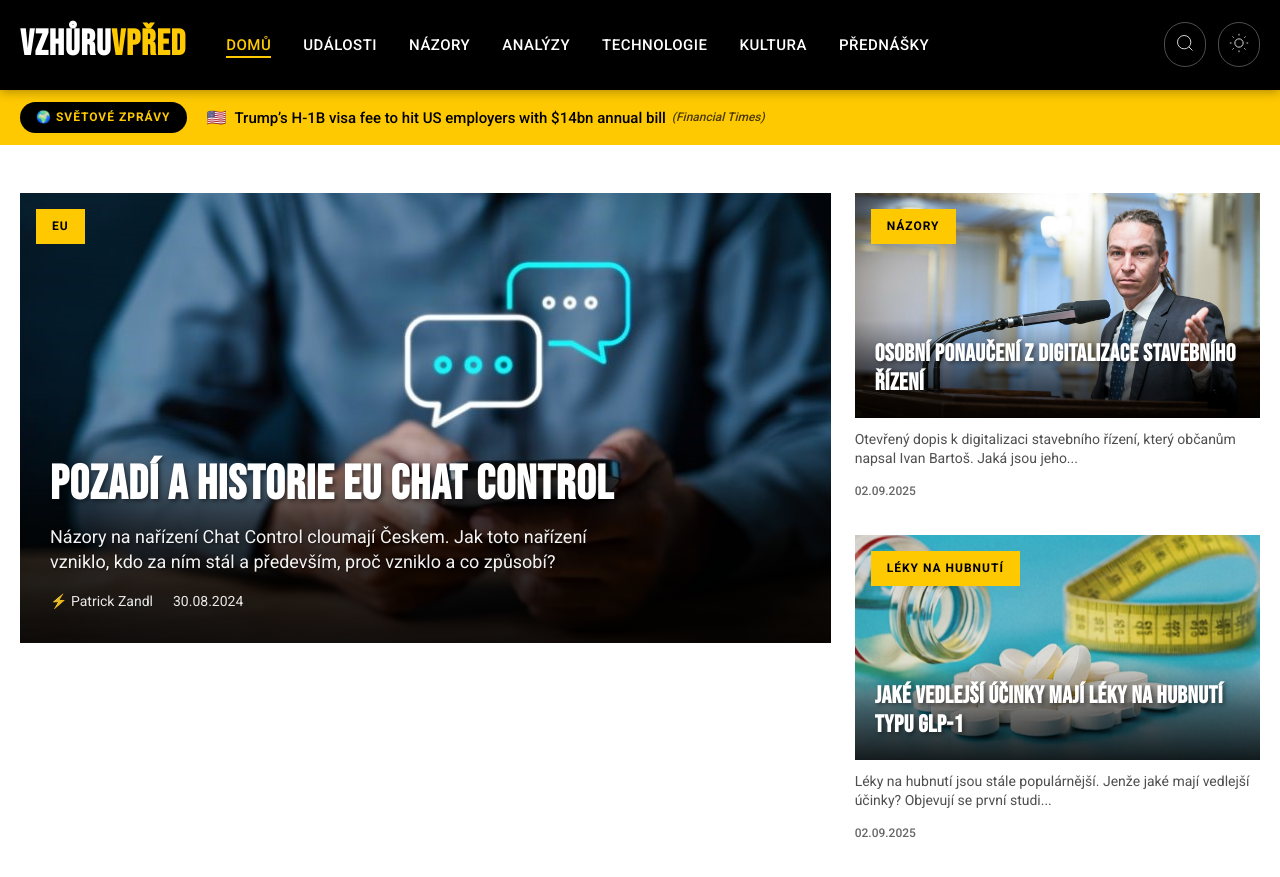
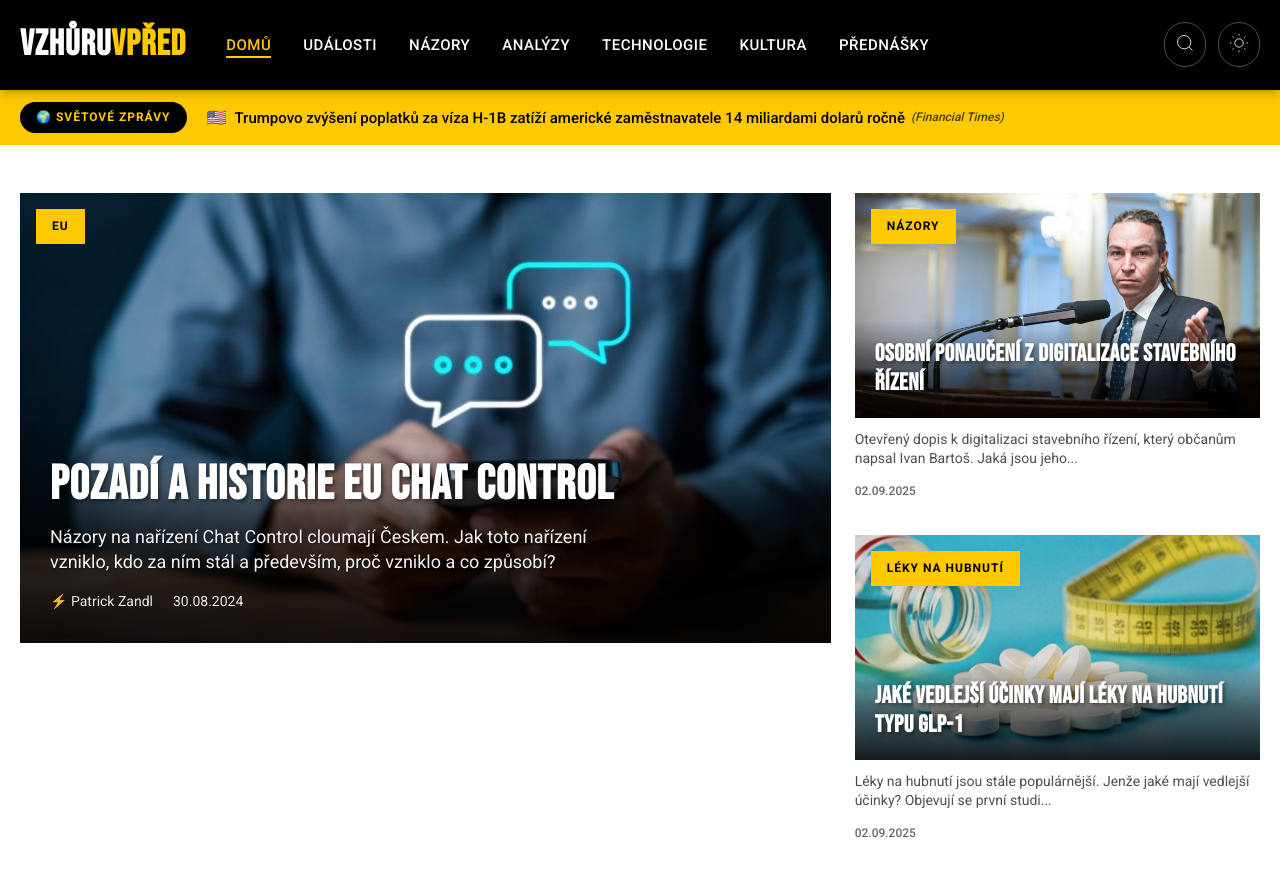
Before and after one commit to tangero/vzhuruvpred, a Jekyll site: the page built from index.html, in a window 1280 px wide and 900 px high. Shown: the top 877 px of the window. Built offline with Jekyll 4.4.1, drawn with Linux system fonts in a browser that asks for light colours; part of the change alters nothing that is shown.

Commit message:
Update world news 2025-09-22 18:30

```diff
--- a/_data/world_news.json
+++ b/_data/world_news.json
@@ -1,10 +1,10 @@
 {
-  "last_updated": "2025-09-22T17:14:49",
+  "last_updated": "2025-09-22T18:24:56",
   "articles": [
     {
       "flag": "🌍",
       "country": "global",
-      "title": "Pamětní bohoslužba za Charlieho Kirka se koná v neděli, promluví Trump a Vance - ABC News - Breaking News, Latest News and Videos",
+      "title": "Pamětní bohoslužba za Charlieho Kirka se koná v neděli, promluví Trump a Vance",
       "original_title": "Charlie Kirk memorial service set for Sunday with Trump, Vance to speak - ABC News - Breaking News, Latest News and Videos",
       "url": "https://abcnews.go.com/Politics/charlie-kirk-memorial-service-set-sunday-trump-vance/story?id\\\\u003d125735564",
       "urlToImage": null,
@@ -15,13 +15,13 @@
     {
       "flag": "🇺🇸",
       "country": "us",
-      "title": "Trump’s H-1B visa fee to hit US employers with $14bn annual bill",
+      "title": "Trumpovo zvýšení poplatků za víza H-1B zatíží americké zaměstnavatele 14 miliardami dolarů ročně",
       "original_title": "Trump’s H-1B visa fee to hit US employers with $14bn annual bill - Financial Times",
       "url": "https://www.ft.com/content/c51fc02c-0859-4908-9c3d-c3c1d12550c4",
       "urlToImage": "https://images.ft.com/v3/image/raw/https%3A%2F%2Fd1e00ek4ebabms.cloudfront.net%2Fproduction%2Ffeb7f6eb-0ca8-4842-b128-d932e1f1f65e.jpg?source=next-barrier-page",
       "source": "Financial Times",
       "publishedAt": "2025-09-21T17:25:22Z",
-      "description": "Lawyers anticipate the surprise move could face a court challenge"
+      "description": "Právníci očekávají, že neočekávaný krok může čelit soudní výzvě"
     },
     {
       "flag": "🌍",
@@ -32,7 +32,7 @@
       "urlToImage": "https://www.politico.com/dims4/default/resize/1200/quality/90/format/jpg?url=https%3A%2F%2Fstatic.politico.com%2F06%2F1e%2Fe32ecf3d48f9aa3a27be4126b505%2Ftrump-39251.jpg",
       "source": "Politico",
       "publishedAt": "2025-09-21T16:53:44Z",
-      "description": "Reagoval na otázku týkající se omezení oznámených v pátek."
+      "description": "Na dotaz ohledně omezení oznámených v pátek reagoval."
     },
     {
       "flag": "🌍",
@@ -43,7 +43,7 @@
       "urlToImage": "https://images.axios.com/31g8a21NBbxXsr77UOPd_u9XUYg=/0x0:4000x2250/1366x768/2025/09/21/1758469086125.jpg",
       "source": "Axios",
       "publishedAt": "2025-09-21T16:23:07Z",
-      "description": "Demokraté v neděli vyzvali své republikánské kolegy, aby se postavili Trumpovi."
+      "description": "Demokraté v neděli vyzvali své republikánské kolegy, aby se postavili proti Trumpovi."
     },
     {
       "flag": "🌍",
@@ -54,7 +54,7 @@
       "urlToImage": "https://assets.bwbx.io/images/users/iqjWHBFdfxIU/iu0pz63IFnJM/v0/1200x800.jpg",
       "source": "Bloomberg",
       "publishedAt": "2025-09-21T16:00:00Z",
-      "description": "Rizikoví kapitalisté v čistých technologiích začínají nahlas říkat to, co již delší dobu tušili: Čínská dominance učinila klíčová odvětví na Západě neinvestovatelnými."
+      "description": "Venture capitalisté v čistých technologiích začínají nahlas říkat to, co již delší dobu tušili: Čínská dominance učinila klíčová odvětví na Západě neinvestovatelnými."
     },
     {
       "flag": "🌍",
@@ -65,73 +65,73 @@
       "urlToImage": "https://dims.apnews.com/dims4/default/ae0c525/2147483647/strip/true/crop/3000x1688+0+156/resize/1440x810!/quality/90/?url=https%3A%2F%2Fassets.apnews.com%2Fcb%2Fa1%2Fdeb49db6ec3aff651501f31baa1a%2Ff5bc212d42a8404a8c673a9bc7aa5284",
       "source": "Associated Press",
       "publishedAt": "2025-09-21T15:40:00Z",
-      "description": "Filipínská policie zadržela 49 lidí podezřelých z útoku na strážníky při násilných střetech u prezidentského paláce"
+      "description": "Filipínská policie zatkla 49 lidí podezřelých z útoku na strážníky při násilných střetech u prezidentského paláce"
     },
     {
       "flag": "🌍",
       "country": "global",
-      "title": "Tržby: ‚Demon Slayer‘ sesadil z prvního místa film ‚To‘ a celosvětově vydělal přes 550 milionů dolarů",
+      "title": "Tržby: ‚Demon Slayer‘ sesadil z trůnu ‚To‘ a s více než 550 miliony dolarů je novou světovou jedničkou",
       "original_title": "Box Office: ‘Demon Slayer’ Tops ‘Him’ for No. 1, Passes $550M Globally - The Hollywood Reporter",
       "url": "http://www.hollywoodreporter.com/movies/movie-news/box-office-demon-slayer-edging-out-him-for-no-1-1236376666/",
       "urlToImage": "https://www.hollywoodreporter.com/wp-content/uploads/2025/09/Still-2-Copyright_-Koyoharu-Gotoge-_-SHUEISHA-Aniplex-ufotable-H-2025.jpg?w=1296&h=730&crop=1",
       "source": "Hollywood Reporter",
       "publishedAt": "2025-09-21T15:33:45Z",
-      "description": "Zatím romantická fantazie Margot Robbie a Colina Farrella ‚Velká odvážná krásná cesta‘ propadla s 3,5 miliony dolarů."
+      "description": "Zatím si romantická fantasy Margot Robbie a Colina Farrella „Velká odvážná krásná cesta“ v amerických kinech připsala jen 3,5 milionu dolarů"
     },
     {
       "flag": "🌍",
       "country": "global",
-      "title": "Přepis: Francouzský prezident Emmanuel Macron v pořadu „Face the Nation“ s Margaret Brennanovou, 21. září 2025",
+      "title": "Přepis: Francouzský prezident Emmanuel Macron v pořadu „Face the Nation s Margaret Brennanovou“ z 21. září 2025",
       "original_title": "Transcript: French President Emmanuel Macron on \"Face the Nation with Margaret Brennan,\" Sept. 21, 2025 - CBS News",
       "url": "https://www.cbsnews.com/news/french-president-emmanuel-macron-face-the-nation-transcript-09-21-2025/",
       "urlToImage": "https://assets1.cbsnewsstatic.com/hub/i/r/2025/09/19/83a77745-88ba-424c-8e65-bda50f60c59c/thumbnail/1200x630/a6a0f2905a5d93883330d74ba8a02453/0919-cmo-macron.jpg",
       "source": "CBS News",
       "publishedAt": "2025-09-21T14:51:00Z",
-      "description": "Následuje úplný přepis rozhovoru s francouzským prezidentem Emmanuelem Macronem, jehož část byla odvysílána v pořadu „Face the Nation s Margaret Brennan“ dne 21. září 2025."
+      "description": "Následuje úplný přepis rozhovoru s francouzským prezidentem Emmanuelem Macronem, jehož část byla odvysílána v pořadu \"Face the Nation s Margaret Brennanovou\" 21. září 2025."
     },
     {
       "flag": "🌍",
       "country": "global",
-      "title": "Bad Bunny se loučí s Portorikem na posledním koncertě po historickém rezidenčním pobytu",
+      "title": "Bad Bunny se loučí s Portorikem na posledním koncertě po historické rezidenci",
       "original_title": "Bad Bunny says goodbye to Puerto Rico in one final concert after a historic residency - AP News",
       "url": "https://apnews.com/article/puerto-rico-bad-bunny-concert-46e33b429e8ea4a08f52b0ae53b42d30",
       "urlToImage": "https://dims.apnews.com/dims4/default/316c9b1/2147483647/strip/true/crop/4812x2707+0+251/resize/1440x810!/quality/90/?url=https%3A%2F%2Fassets.apnews.com%2F20%2F0e%2Ffc59d5989d13543f69aaefe1766d%2Fddf5a80b91164f9098e2ba8049dc7935",
       "source": "Associated Press",
       "publishedAt": "2025-09-21T14:27:00Z",
-      "description": "Fanoušci Bad Bunnyho připomněli výročí hurikánu Maria mocným koncertem v Portoriku"
+      "description": "Fanoušci Bad Bunnyho připomněli výročí hurikánu Maria působivým koncertem v Portoriku."
     },
     {
       "flag": "🌍",
       "country": "global",
-      "title": "AirPods Pro 3 Get First Discount on Amazon",
+      "title": "AirPods Pro 3 mají první slevu na Amazonu",
       "original_title": "AirPods Pro 3 Get First Discount on Amazon - MacRumors",
       "url": "https://www.macrumors.com/2025/09/21/airpods-pro-3-first-discount/",
       "urlToImage": "https://images.macrumors.com/t/EpsHSG5KMHBYGwuG9Zct9roxjCQ=/2500x/article-new/2025/09/airpods-pro-3-purple.jpeg",
       "source": "MacRumors",
       "publishedAt": "2025-09-21T14:04:00Z",
-      "description": "Apple just launched the AirPods Pro 3, and today Amazon introduced the first discount on the earbuds at $10 off their original price. You can get..."
+      "description": "Apple představilo AirPods Pro 3 a Amazon na ně dnes nabízí první slevu. Ušetříte 10 dolarů"
     },
     {
       "flag": "🌍",
       "country": "global",
-      "title": "UK recognises Palestinian statehood 108 years after Balfour Declaration",
+      "title": "Británie uznává palestinský stát o 108 let později od Balfourovy deklarace",
       "original_title": "UK recognises Palestinian statehood 108 years after Balfour Declaration - Al Jazeera",
       "url": "https://www.aljazeera.com/news/2025/9/21/uk-pm-starmer-to-recognise-palestinian-statehood-before-unga-meeting",
       "urlToImage": "https://www.aljazeera.com/wp-content/uploads/2025/09/AFP__20250918__74YU4NJ__v1__HighRes__BritainUsDiplomacy-1758465915.jpg?resize=1920%2C1440",
       "source": "Al Jazeera English",
       "publishedAt": "2025-09-21T14:03:45Z",
-      "description": "The decision, announced alongside Canada and Australia, comes as Israel continues its deadly destruction in Gaza."
+      "description": "Rozhodnutí oznámené spolu s Kanadou a Austrálií přichází v době, kdy Izrael pokračuje ve smrtících útocích v Gaze."
     },
     {
       "flag": "🌍",
       "country": "global",
-      "title": "Trump opustil americké velvyslanectví, zanechal je bez vedení a často ve strachu",
+      "title": "Trump opustil americká velvyslanectví, zanechal je bez vedení a často ve strachu",
       "original_title": "Trump has left US embassies largely leaderless and often fearful - Politico",
       "url": "https://www.politico.com/news/2025/09/21/trump-embassies-ambassadors-00573848",
       "urlToImage": "https://www.politico.com/dims4/default/resize/1200/quality/90/format/jpg?url=https%3A%2F%2Fstatic.politico.com%2Ff3%2F2b%2Fb3154b114dada859895b5828ca38%2Fhttps-delivery-gettyimages.com%2Fdownloads%2F907091356",
       "source": "Politico",
       "publishedAt": "2025-09-21T14:00:00Z",
-      "description": "Více než 60 velvyslaneckých postů nemá ani kandidáta, zatímco diplomatům je řečeno, že jsou hodnoceni na základě své „loajality“."
+      "description": "Více než 60 velvyslanectví nemá ani kandidáta, zatímco diplomaté jsou hodnoceni na základě „loajality“."
     },
     {
       "flag": "🇬🇧",
@@ -142,7 +142,7 @@
       "urlToImage": "https://ichef.bbci.co.uk/news/1024/branded_news/27f0/live/2c717450-96e7-11f0-ac8b-5db7e7839031.jpg",
       "source": "BBC News",
       "publishedAt": "2025-09-21T13:48:41Z",
-      "description": "Strážníci se budou muset při výkonu služby prokazovat jménem a číslem"
+      "description": "Strážci zákona budou muset při výkonu služby uvádět své jméno a číslo odznaku."
     },
     {
       "flag": "🌍",
@@ -153,18 +153,18 @@
       "urlToImage": "https://hips.hearstapps.com/hmg-prod/images/gran-canaria-royalty-free-image-1744031556.pjpeg?crop=1xw:0.75035xh;center,top&resize=1200:*",
       "source": "Popular Mechanics",
       "publishedAt": "2025-09-21T13:45:00Z",
-      "description": "Dvě 7000 let staré mumie z skalního přístřešku Takarkori na Sahaře pocházejí z dosud neznámé genetické skupiny."
+      "description": "Dvě 7000 let staré mumie z jeskyně Takarkori v Sahaře pocházejí z populace s dosud neznámým původem."
     },
     {
       "flag": "🌍",
       "country": "global",
-      "title": "Za „sexy“ nastaveními Groku skrývá práce s explicitním a znepokojivým obsahem",
+      "title": "Za „sexy“ nastavením Groku zaměstnanci kontrolují explicitní a znepokojivý obsah",
       "original_title": "Behind Grok's 'sexy' settings, workers review explicit and disturbing content - Business Insider",
       "url": "https://www.businessinsider.com/elon-musk-grok-explicit-content-data-annotation-2025-9",
       "urlToImage": "https://i.insider.com/689cf073cfc04e97619b5efd?width=1200&format=jpeg",
       "source": "Business Insider",
       "publishedAt": "2025-09-21T13:22:00Z",
-      "description": "Zaměstnanci tvrdí, že se setkali s explicitním obsahem, zatímco xAI propagovalo Groka jako záměrně provokativního. Expertní varují, že by měla být společnost opatrná."
+      "description": "Zaměstnanci tvrdí, že se při práci setkali se sexuálně explicitním obsahem, zatímco xAI prodává Grok jako záměrně provokativního. Experti varují, že by měla být společnost opatrná."
     },
     {
       "flag": "🌍",
@@ -175,56 +175,56 @@
       "urlToImage": "https://www.rudebaguette.com/wp-content/uploads/2025/09/warning-nasas-deep-space-mission-faces-catastrophic-failure-total-communication-loss-within-48-hours.jpg",
       "source": "Rudebaguette.com",
       "publishedAt": "2025-09-21T13:11:11Z",
-      "description": "Mezinárodní vesmírná stanice (ISS) je důkazem lidské vynalézavosti a spolupráce. Po více než dvě desetiletí obíhá Zemi dechberoucí"
+      "description": "Mezinárodní vesmírná stanice (ISS) je dokladem lidské vynalézavosti a spolupráce. Již více než dvě desetiletí obíhá Zemi dechberoucí"
     },
     {
       "flag": "🌍",
       "country": "global",
-      "title": "Přední ekonomové a Jerome Powell se shodují, že noční můra Gen Z při hledání práce je skutečná — a není to kvůli umělé inteligenci",
+      "title": "Přední ekonomové a Jerome Powell se shodují, že noční můra Gen Z s hledáním práce je skutečná – a není to o umělé inteligenci",
       "original_title": "Top economists and Jerome Powell agree that Gen Z's hiring nightmare is real—and it's not about AI e - Fortune",
       "url": "https://fortune.com/2025/09/21/why-gen-z-unemployment-hiring-nightmare-jerome-powell-top-economists/",
       "urlToImage": "https://fortune.com/img-assets/wp-content/uploads/2025/09/GettyImages-2235991263.jpg?resize=1200,600",
       "source": "Fortune",
       "publishedAt": "2025-09-21T12:30:00Z",
-      "description": "Zkušenost s americkým trhem práce je zvláštní,\" napsal Paul Donovan z UBS v analýze, v níž se ptá: \"Jsou děti v pořádku?"
+      "description": "Zkušenost s americkým trhem práce je zvláštní,\" napsal Paul Donovan z UBS ve zprávě, v níž se ptá: \"jsou děti v pořádku?"
     },
     {
       "flag": "🇬🇧",
       "country": "gb",
-      "title": "Přerušení provozu na letišti v Dublinu pokračuje po kybernetickém útoku",
+      "title": "Narušení provozu na letišti v Dublinu pokračuje po kybernetickém útoku",
       "original_title": "Dublin Airport disruption continues following cyber-attack - BBC",
       "url": "https://www.bbc.com/news/articles/cly66zr1ym3o",
       "urlToImage": "https://ichef.bbci.co.uk/news/1024/branded_news/b835/live/defcfcc0-96c9-11f0-aaa5-6b36db6f2a24.jpg",
       "source": "BBC News",
       "publishedAt": "2025-09-21T10:32:49Z",
-      "description": "A \"Europe-wide technical issue\" is still impacting some airline's check in and boarding systems."
+      "description": "Celoevropský technický problém stále ovlivňuje systémy odbavení a nastupování některých aerolinek."
     },
     {
       "flag": "🌍",
       "country": "global",
-      "title": "Trump nominoval svého blízkého spolupracovníka na post nejvyššího federálního prokurátora, který dohlíží na kancelář vyšetřující Letitii Jamesovou",
+      "title": "Trump nominoval svého blízkého spolupracovníka na post nejvyššího federálního žalobce, který vede kancelář vyšetřující Letitii Jamesovou",
       "original_title": "Trump nominates White House aide to be top US prosecutor for office probing Letitia James - NPR",
       "url": "https://www.npr.org/2025/09/21/nx-s1-5549086/trump-nominates-white-house-aide-top-us-prosecutor-probing-letitia-james",
       "urlToImage": "https://npr.brightspotcdn.com/dims3/default/strip/false/crop/5258x2958+0+274/resize/1400/quality/100/format/jpeg/?url=http%3A%2F%2Fnpr-brightspot.s3.amazonaws.com%2Feb%2F21%2Fb81510fa482e8832f5f08295ecc6%2Fap25264063869898.jpg",
       "source": "NPR",
       "publishedAt": "2025-09-21T10:06:39Z",
-      "description": "President Donald Trump said Saturday that he would be nominating senior White House aide Lindsey Halligan to serve as the top federal prosecutor for the Virginia office that was thrown into turmoil wh"
+      "description": "Prezident Donald Trump v sobotu oznámil, že navrhne na post nejvyšší federální prokurátorky ve Virginii svou vrchnou poradkyni Lindsaye Halliganovou"
     },
     {
       "flag": "🌍",
       "country": "global",
-      "title": "How to watch New England Patriots vs. Pittsburgh Steelers in Week 3",
+      "title": "Jak sledovat New England Patriots vs. Pittsburgh Steelers ve 3. týdnu",
       "original_title": "How to watch New England Patriots vs. Pittsburgh Steelers in Week 3 - CBS News",
       "url": "https://www.cbsnews.com/boston/news/patriots-steelers-week-3-nfl-205/",
       "urlToImage": "https://assets1.cbsnewsstatic.com/hub/i/r/2025/09/19/e885fe69-aa63-4d27-88e7-e12a99b8e71e/thumbnail/1200x630g2/6278926d99c5e03bd92f991fc3f68b0b/maye-rodgers.jpg",
       "source": "CBS News",
       "publishedAt": "2025-09-21T09:00:00Z",
-      "description": "New England Patriots v neděli na Gillette Stadium přivítají Pittsburgh Steelers v souboji třetího týdne."
+      "description": "New England Patriots v neděli na Gillette Stadium přivítají v utkání 3. kola Pittsburgh Steelers."
     },
     {
       "flag": "🌍",
       "country": "global",
-      "title": "Chcete lepší kognitivní zdraví? Podle nové fascinující studie z Harvardu na tom nejvíc záleží tato jedna změna",
+      "title": "Chcete lepší kognitivní zdraví? Podle nové fascinující studie z Harvardu na tom záleží nejvíc tato jedna změna",
       "original_title": "Want Better Cognitive Health? A Fascinating New Harvard Study Says This 1 Change Matters Most - Inc.com",
       "url": "https://www.inc.com/bill-murphy-jr/want-better-cognitive-health-a-fascinating-new-harvard-study-says-this-1-change-matters-most/91242688",
       "urlToImage": "https://img-cdn.inc.com/image/upload/f_webp,q_auto,c_fit/vip/2025/08/brain-health-inc-1133618377.jpg",
@@ -235,40 +235,40 @@
     {
       "flag": "🌍",
       "country": "global",
-      "title": "Man arrested after drive-by shooting at ABC TV station in Sacramento",
+      "title": "Muž zatčen po střelbě z jedoucího auta u televizní stanice ABC v Sacramentu",
       "original_title": "Man arrested after drive-by shooting at ABC TV station in Sacramento - NPR",
       "url": "https://www.npr.org/2025/09/20/nx-s1-5548558/abc10-shooting-arrest",
       "urlToImage": "https://npr.brightspotcdn.com/dims3/default/strip/false/crop/1493x840+367+0/resize/1400/quality/100/format/jpeg/?url=http%3A%2F%2Fnpr-brightspot.s3.amazonaws.com%2Ffb%2Fd8%2Fba36864e49c684a23a5256ef688c%2Fimage-9-20-25-at-6-59-pm.jpeg",
       "source": "NPR",
       "publishedAt": "2025-09-20T23:19:38Z",
-      "description": "Podle sacramentské policie bylo na stanici vystřeleno nejméně tři kulky. Úřady vyšetřují možné motivy."
+      "description": "Podle Sacramentské policie bylo na stanici vystřeleno nejméně tři kulky. Úřady vyšetřují možné motivy."
     },
     {
       "flag": "🇫🇷",
       "country": "fr",
-      "title": "Sonda Curiosity pořídila dechberoucí snímky marsovské krajiny",
+      "title": "Průzkumné vozítko Curiosity pořídilo dechberoucí snímky krajiny na Marsu",
       "original_title": "Curiosity rover snaps breathtaking photos of the Martian landscape - Mashable",
       "url": "https://mashable.com/article/nasa-mars-curiosity-peace-vallis-images",
       "urlToImage": "https://helios-i.mashable.com/imagery/articles/07GPEltzKFOfHeU4EbwpBys/hero-image.fill.size_1200x675.v1758228115.jpg",
       "source": "Mashable",
       "publishedAt": "2025-09-20T22:13:27Z",
-      "description": "Check out the lazy river."
+      "description": "Podívejte se na línou řeku."
     },
     {
       "flag": "🌍",
       "country": "global",
-      "title": "A major iPhone feature breaks after updating to iOS 26, but you can fix it right now!",
+      "title": "Po aktualizaci na iOS 26 přestala fungovat klíčová funkce iPhonu. Opravit ji můžete okamžitě!",
       "original_title": "A major iPhone feature breaks after updating to iOS 26, but you can fix it right now! - PhoneArena",
       "url": "https://www.phonearena.com/news/major-iphone-feature-breaks-after-updating-to-ios-26_id174221",
       "urlToImage": "https://m-cdn.phonearena.com/images/article/174221-wide-two_1200/A-major-iPhone-feature-breaks-after-updating-to-iOS-26-but-you-can-fix-it-right-now.jpg",
       "source": "PhoneArena",
       "publishedAt": "2025-09-20T20:32:27Z",
-      "description": "Nechcete na iPhonu přijít o tuto funkci. Přečtěte si, jestli na vás „oprava“ zabere."
+      "description": "Nechcete přijít o tuto funkci na iPhonu. Přečtěte si, jestli na vás „oprava“ zabere."
     },
     {
       "flag": "🇺🇸",
       "country": "us",
-      "title": "Cyklistika je spojována s nižším rizikem demence, zjistila studie",
+      "title": "Jízda na kole je spojena s nižším rizikem demence, zjistila studie",
       "original_title": "Cycling linked with lower dementia risk, study finds - CNN",
       "url": "https://www.cnn.com/2025/09/20/health/cycling-lower-dementia-risk-study-wellness",
       "urlToImage": "https://media.cnn.com/api/v1/images/stellar/prod/gettyimages-2222760910.jpg?c=16x9&q=w_800,c_fill",
@@ -279,13 +279,13 @@
     {
       "flag": "🌍",
       "country": "global",
-      "title": "Na chaotickém jednání začínají poradci RFK Jr. měnit očkovací kalendář pro děti",
+      "title": "Na chaotickém jednání začali poradci RFK Jr. měnit očkovací kalendář pro děti",
       "original_title": "In a chaotic meeting, RFK Jr.’s handpicked advisers begin altering the childhood vaccine schedule - statnews.com",
       "url": "https://www.statnews.com/2025/09/19/what-acip-meeting-says-about-vaccine-schedule-rfk-restoring-trust-vaccines/",
       "urlToImage": "https://www.statnews.com/wp-content/uploads/2025/09/GettyImages-2235561969-1024x576.jpg",
       "source": "STAT",
       "publishedAt": "2025-09-20T01:41:15Z",
-      "description": "Kennedy says he wants to restore trust in vaccines. His hand-picked ACIP panel raised many doubts, and outside experts were left baffled and frustrated."
+      "description": "Kennedy slibuje obnovit důvěru v očkování. Jeho výbor ACIP však vyvolal pochybnosti a odborníci jsou zmatení."
     }
   ]
 }
```
